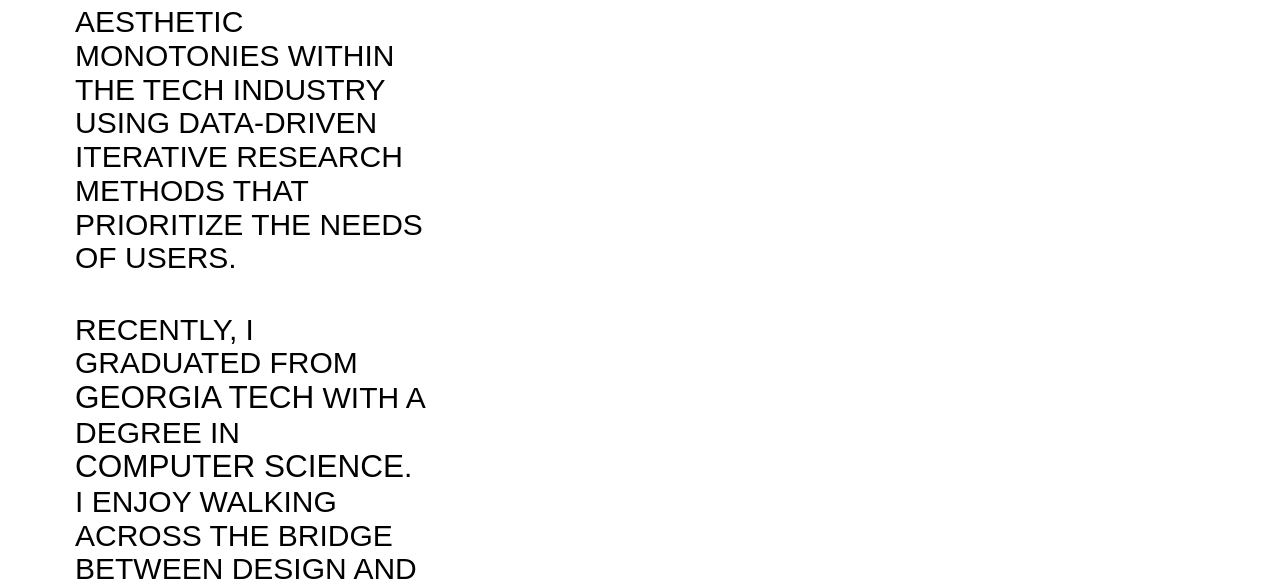
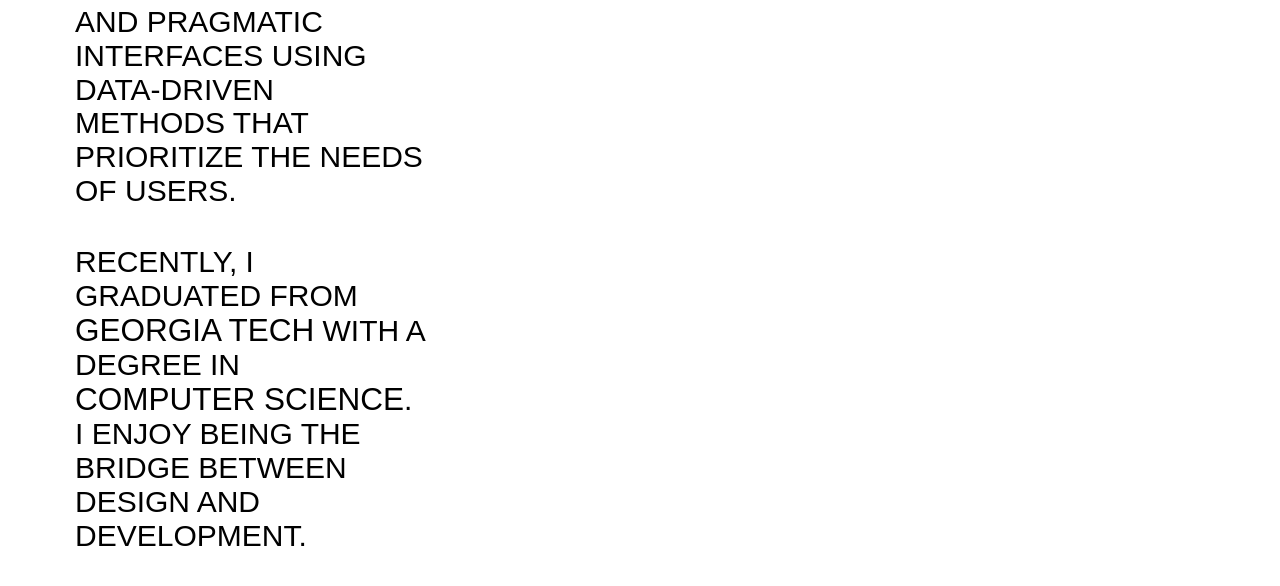
Before and after one commit to sgedorio/portfolio-2.0, a plain HTML site: page index.html in a window 1280 px wide. Shown: the part 574-1160 px from the top of the page. Drawn offline with Linux system fonts and the light colour scheme; a web font is replaced by a local one.

Commit message:
fixed pretentious intro

```diff
--- a/index.html
+++ b/index.html
@@ -42,10 +42,11 @@
 
         <div id="bottom">
             <div id="description">
-                <p>Hi, I'm <span class="giddyup">Sean</span>. I like challenging the aesthetic monotonies within the tech
+                <!-- <p>Hi, I'm <span class="giddyup">Sean</span>. I like challenging the aesthetic monotonies within the tech
                     industry using data-driven iterative research methods that prioritize the needs of users.
-                </p>
-                <p>Recently, I graduated from <span class="giddyup">Georgia Tech</span> with a degree in <span class="giddyup">Computer Science</span>. I enjoy walking across
+                </p> -->
+                <p>Hi, I'm <span class="giddyup">Sean</span>. I like designing simple and pragmatic interfaces using data-driven methods that prioritize the needs of users.</p>
+                <p>Recently, I graduated from <span class="giddyup">Georgia Tech</span> with a degree in <span class="giddyup">Computer Science</span>. I enjoy being
                     the bridge between design and development.
                 </p>
                 <p>Currently based in <span class="giddyup">Los Angeles</span>.</p>
```
